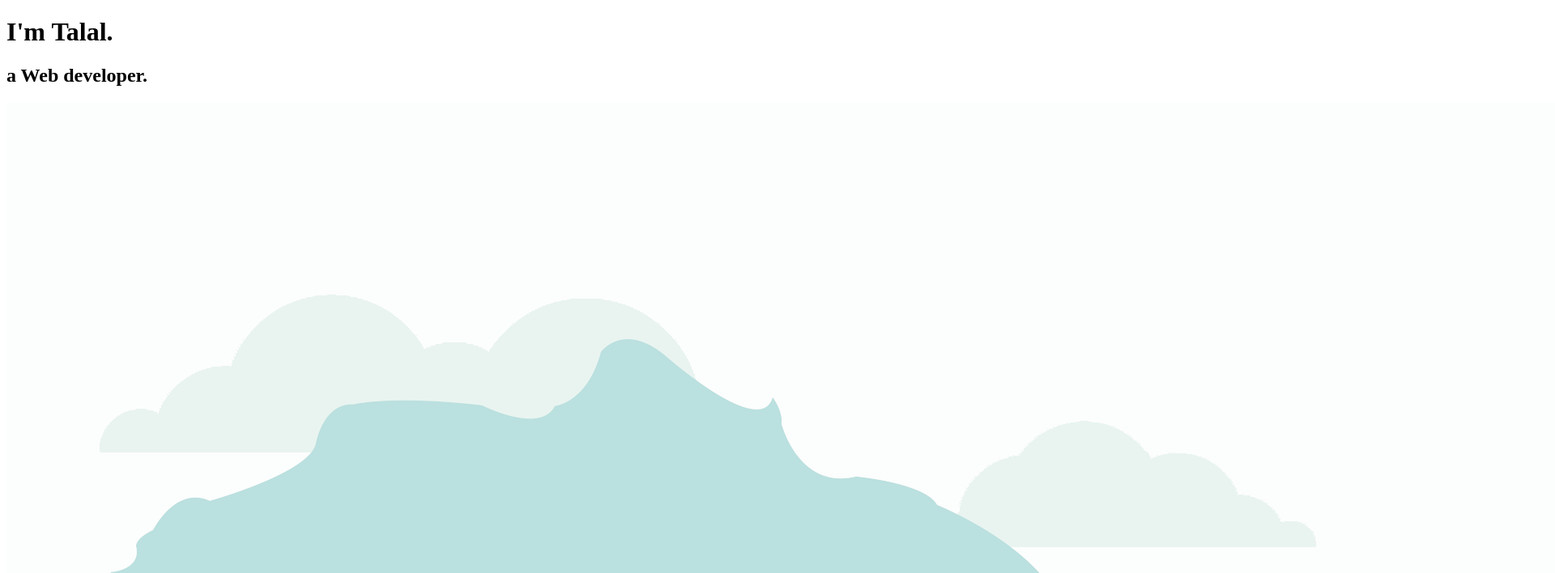
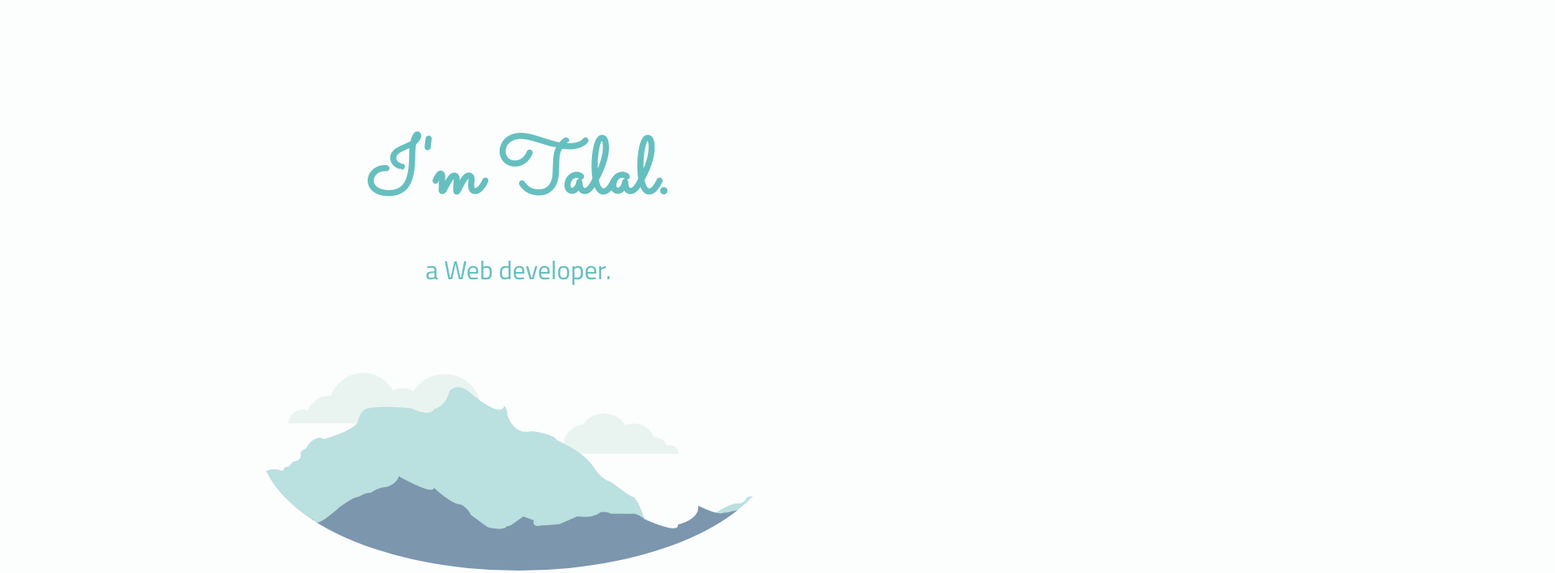
Before and after one commit to talalalgonsl/Aboutme, a plain HTML site: page index.html in a window 1280 px wide. Shown: the top 708 px of the page at 81% size, 1920 px wide, since content can reach past the window. Drawn offline with Linux system fonts and the light colour scheme.

Commit message:
Update index.html

```diff
--- a/index.html
+++ b/index.html
@@ -5,7 +5,7 @@
   <meta charset="utf-8">
   <meta name="viewport" content="width=device-width, initial-scale=1.0">
   <meta http-equiv="X-UA-Compatible" content="ie=edge">
-  <link rel="stylesheet" href="css/stylesAR.css">
+  <link rel="stylesheet" href="css/styles.css">
   <link rel="icon" href="favicon.ico">
   <link href="https://fonts.googleapis.com/css?family=Cairo|Montserrat|Sacramento&display=swap" rel="stylesheet">
   <title>Talal Algonsl</title>
```
